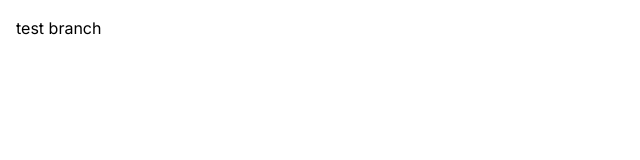
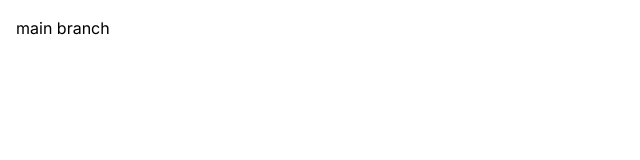
Before and after one commit to prime-infinity/math-fast, a Next.js app: page / in a window 1280 px wide. Shown: the top 160 px of the page, without its empty margins (0-640 px from the left). Built offline with nearby package versions, Linux system fonts and the light colour scheme.

Commit message:
merged questions slider

```diff
--- a/app/page.tsx
+++ b/app/page.tsx
@@ -1,9 +1,7 @@
-import Image from "next/image";
-
 export default function Home() {
   return (
     <>
-      <div>test branch</div>
+      <div>main branch</div>
     </>
   );
 }
```
